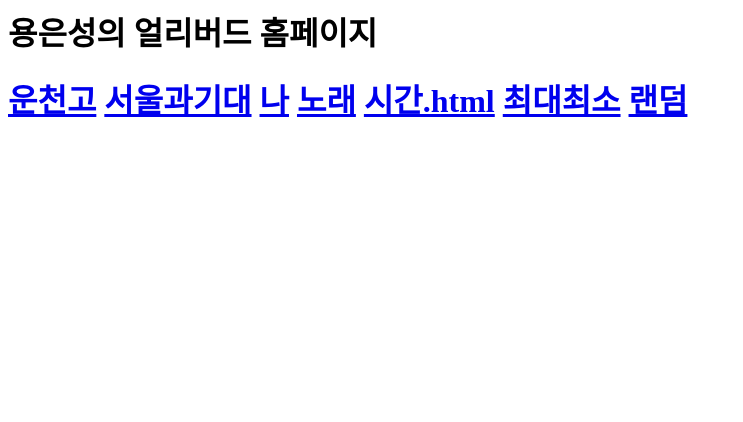
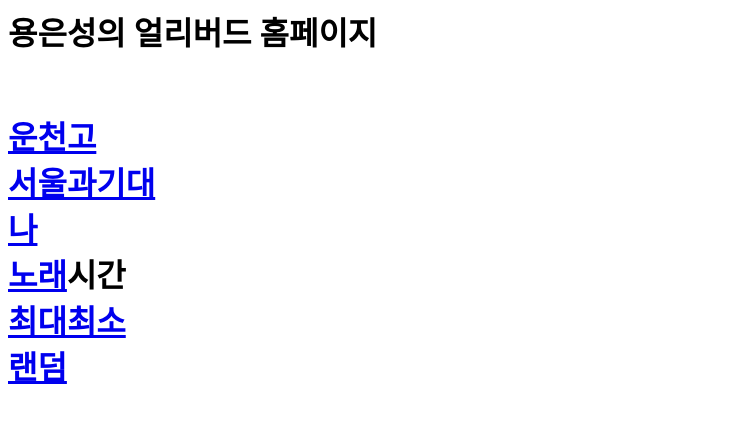
Before and after one commit to Yong-eun-sung/wc2022, a plain HTML site: page index.html in a window 1280 px wide. Shown: the whole page, without its empty margins (0-743 px from the left). Drawn offline with Linux system fonts and the light colour scheme.

Commit message:
Update index.html

```diff
--- a/index.html
+++ b/index.html
@@ -4,13 +4,15 @@
 <title>용은성의 홈페이지</title>
 </head>
 <body>
-  <h1>용은성의 얼리버드 홈페이지<h1>
-  <a href="https://uncheon.hs.kr/">운천고</a>
-  <a href="https://seoultech.ac.kr/">서울과기대</a>
-  <a href="용은성.html">나</a>
-  <a href="joy.html">노래</a>
-  <a href="합구하기.html">시간.html</a>
-  <a href="최대최소.html">최대최소</a>
-   <a href="randata.html">랜덤</a>
+  <h1>용은성의 얼리버드 홈페이지<h1><br>
+    <a href="https://uncheon.hs.kr/">운천고</a><br>
+    <a href="https://seoultech.ac.kr/">서울과기대</a><br>
+    <a href="용은성.html">나</a><br>
+    <a href="joy.html">노래</a><br.
+    <a href="합구하기.html">시간</a><br>
+    <a href="최대최소.html">최대최소</a><br>
+    <a href="randata.html">랜덤</a><br>
+
+
 </body>
 </html>
```
